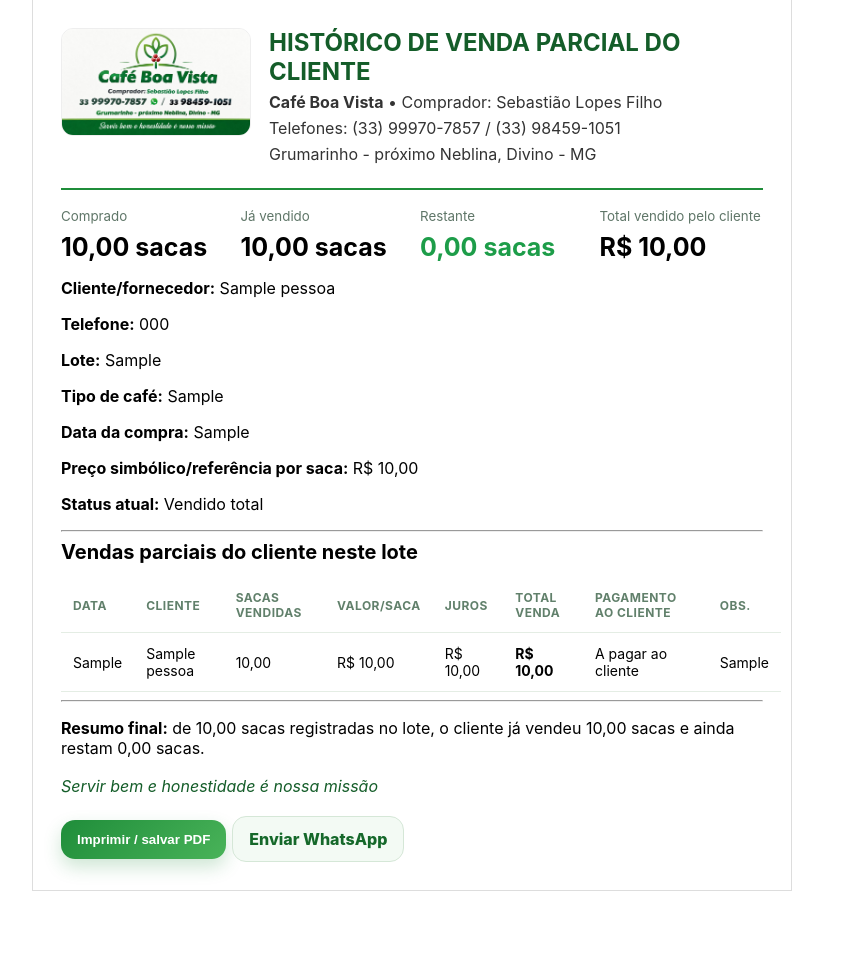
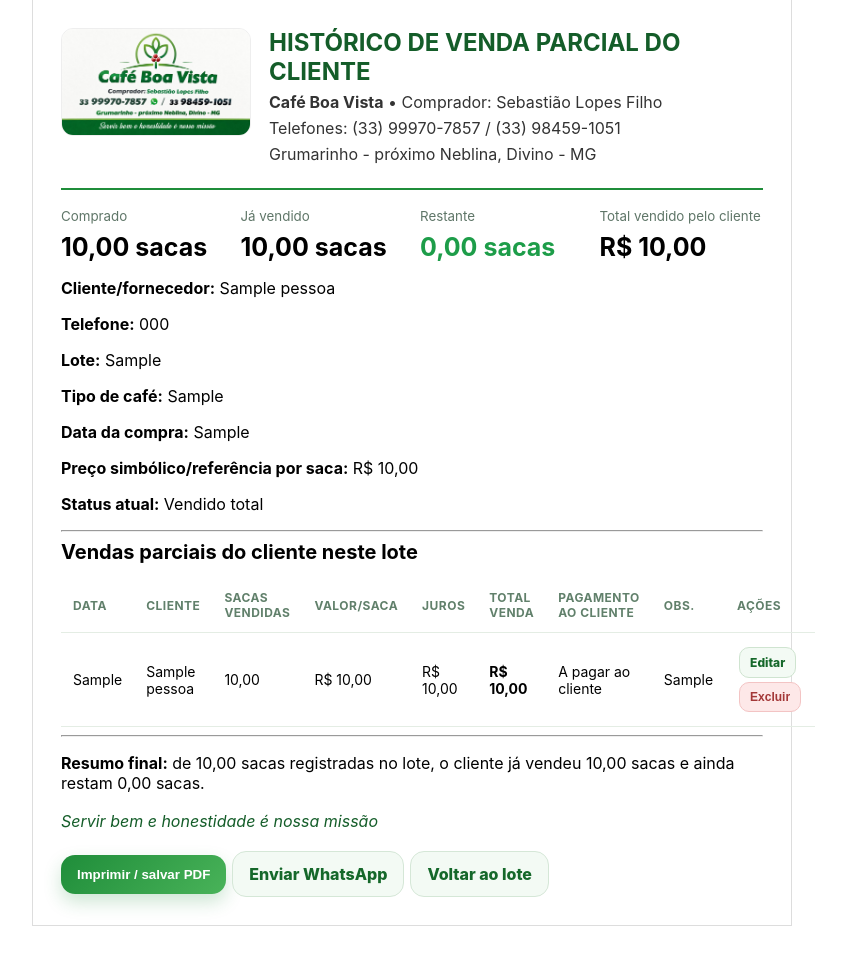
Before and after one commit to sketchJayJay/sistemaagroseguro, a Flask app: page /compras/1/historico in a window 1280 px wide. Shown: the part 31-987 px from the top of the page, without its empty margins (228-1074 px from the left). Before the commit the page ends 922 px from the top, so only its background shows below. Run offline with Flask 3, Linux system fonts and the light colour scheme; tables that the repository leaves empty hold one stand-in row (values such as "Sample post").

Commit message:
Add files via upload

```diff
--- a/app.py
+++ b/app.py
@@ -260,6 +260,14 @@ def whatsapp_link(texto):
     return "https://wa.me/?text=" + urllib.parse.quote(texto or '')
 
 app.jinja_env.globals['whatsapp_link'] = whatsapp_link
+
+
+def safe_return_url(default_endpoint='vendas', **default_values):
+    """Retorna para uma tela interna depois de editar/excluir, sem abrir redirecionamento externo."""
+    destino = request.form.get('return_to') or request.args.get('return_to') or ''
+    if destino.startswith('/') and not destino.startswith('//'):
+        return destino
+    return url_for(default_endpoint, **default_values)
 
 
 def get_acerto_data(pessoa_id):
@@ -955,8 +963,9 @@ def editar_venda(venda_id):
         update_compra_status(old_compra_id); update_compra_status(compra_id)
         log_acao('Venda editada', 'venda', venda_id, f"Total: {br_money(total)}")
         flash('Venda atualizada. Preço, juros, lucro e estoque recalculados.')
-        return redirect(url_for('vendas'))
-    return render_template('editar_venda.html', venda=venda, pessoas=pessoas_rows, lotes=lotes, tipos_cafe=TIPOS_CAFE)
+        return redirect(safe_return_url('vendas'))
+    return_to = safe_return_url('vendas')
+    return render_template('editar_venda.html', venda=venda, pessoas=pessoas_rows, lotes=lotes, tipos_cafe=TIPOS_CAFE, return_to=return_to)
 
 
 @app.route('/vendas/<int:venda_id>/excluir', methods=['POST'])
@@ -966,7 +975,7 @@ def excluir_venda(venda_id):
     if venda: update_compra_status(venda['compra_id'])
     log_acao('Venda excluída', 'venda', venda_id, '')
     flash('Venda excluída e estoque recalculado.')
-    return redirect(url_for('vendas'))
+    return redirect(safe_return_url('vendas'))
 
 
 @app.route('/lotes')
--- a/templates/editar_compra.html
+++ b/templates/editar_compra.html
@@ -62,11 +62,11 @@
   <div class="card">
     <h2>Histórico de vendas parciais</h2>
     <table>
-      <tr><th>Data</th><th>Sacas</th><th>Preço/saca</th><th>Total</th><th>Pagamento</th></tr>
+      <tr><th>Data</th><th>Sacas</th><th>Preço/saca</th><th>Total</th><th>Pagamento</th><th>Ações</th></tr>
       {% for v in historico.vendas %}
-      <tr><td>{{ v.data }}</td><td>{{ v.quantidade_sacas|num }}</td><td>{{ v.valor_saca|money }}</td><td>{{ v.valor_total|money }}</td><td>{% if v.status_recebimento in ['Pago ao cliente','Recebido'] %}Pago ao cliente{% else %}A pagar ao cliente{% endif %}</td></tr>
+      <tr><td>{{ v.data }}</td><td>{{ v.quantidade_sacas|num }}</td><td>{{ v.valor_saca|money }}</td><td>{{ v.valor_total|money }}</td><td>{% if v.status_recebimento in ['Pago ao cliente','Recebido'] %}Pago ao cliente{% else %}A pagar ao cliente{% endif %}</td><td><a class="mini" href="{{ url_for('editar_venda', venda_id=v.id, return_to=url_for('editar_compra', compra_id=compra.id)) }}">Editar</a><form method="post" action="{{ url_for('excluir_venda', venda_id=v.id) }}" style="display:inline" onsubmit="return confirm('Excluir essa venda parcial? O saldo do lote será recalculado.');"><input type="hidden" name="return_to" value="{{ url_for('editar_compra', compra_id=compra.id) }}"><button class="mini danger">Excluir</button></form></td></tr>
       {% else %}
-      <tr><td colspan="5">Nenhuma venda parcial lançada ainda.</td></tr>
+      <tr><td colspan="6">Nenhuma venda parcial lançada ainda.</td></tr>
       {% endfor %}
     </table>
   </div>
--- a/templates/editar_venda.html
+++ b/templates/editar_venda.html
@@ -1,6 +1,7 @@
 {% extends 'base.html' %}{% block content %}
 <h1>Editar venda do cliente</h1><p class="subtitle">Altere a quantidade vendida, preço por saca e pagamento ao cliente. O saldo do lote será recalculado.</p>
 <div class="card"><form method="post" class="form">
+  <input type="hidden" name="return_to" value="{{ return_to }}">
   <div><label>Data</label><input type="date" name="data" value="{{ venda.data }}" required></div>
   <div><label>Buscar cliente</label><input type="search" class="select-search" data-target="pessoa_id" placeholder="Digite para filtrar"></div>
   <div><label>Cliente</label><select name="pessoa_id" id="pessoa_id"><option value="">Sem cadastro</option>{% for p in pessoas %}<option value="{{ p.id }}" {% if venda.pessoa_id==p.id %}selected{% endif %}>{{ p.nome }}</option>{% endfor %}</select></div>
@@ -15,6 +16,6 @@
   <div><label>Forma de pagamento ao cliente</label><input name="forma_pagamento" value="{{ venda.forma_pagamento or '' }}"></div>
   <div><label>Pagamento ao cliente</label><select name="status_recebimento"><option value="A pagar ao cliente" {% if venda.status_recebimento in ['A pagar ao cliente','Pendente'] %}selected{% endif %}>A pagar ao cliente</option><option value="Pago ao cliente" {% if venda.status_recebimento in ['Pago ao cliente','Recebido'] %}selected{% endif %}>Pago ao cliente</option></select></div>
   <div class="span"><label>Observação</label><input name="observacao" value="{{ venda.observacao or '' }}"></div>
-  <button class="btn">Salvar alterações</button><a class="btn light" href="{{ url_for('vendas') }}">Voltar</a>
+  <button class="btn">Salvar alterações</button><a class="btn light" href="{{ return_to }}">Voltar</a>
 </form></div>
 {% endblock %}
--- a/templates/recibo_lote.html
+++ b/templates/recibo_lote.html
@@ -37,7 +37,7 @@
     <h2>Vendas parciais do cliente neste lote</h2>
     {% if vendas %}
       <table>
-        <tr><th>Data</th><th>Cliente</th><th>Sacas vendidas</th><th>Valor/saca</th><th>Juros</th><th>Total venda</th><th>Pagamento ao cliente</th><th>Obs.</th></tr>
+        <tr><th>Data</th><th>Cliente</th><th>Sacas vendidas</th><th>Valor/saca</th><th>Juros</th><th>Total venda</th><th>Pagamento ao cliente</th><th>Obs.</th><th class="no-print">Ações</th></tr>
         {% for v in vendas %}
         <tr>
           <td>{{ v.data }}</td>
@@ -48,6 +48,13 @@
           <td><b>{{ v.valor_total|money }}</b></td>
           <td>{% if v.status_recebimento in ['Pago ao cliente','Recebido'] %}Pago ao cliente{% else %}A pagar ao cliente{% endif %}</td>
           <td>{{ v.observacao or '-' }}</td>
+          <td class="no-print">
+            <a class="mini" href="{{ url_for('editar_venda', venda_id=v.id, return_to=url_for('historico_lote', compra_id=compra.id)) }}">Editar</a>
+            <form method="post" action="{{ url_for('excluir_venda', venda_id=v.id) }}" style="display:inline" onsubmit="return confirm('Excluir essa venda parcial? O saldo do lote será recalculado.');">
+              <input type="hidden" name="return_to" value="{{ url_for('historico_lote', compra_id=compra.id) }}">
+              <button class="mini danger">Excluir</button>
+            </form>
+          </td>
         </tr>
         {% endfor %}
       </table>
@@ -58,7 +65,7 @@
     <hr>
     <p><b>Resumo final:</b> de {{ qtd_original|num }} sacas registradas no lote, o cliente já vendeu {{ vendido|num }} sacas e ainda restam {{ restante|num }} sacas.</p>
     <p class="receipt-slogan">Servir bem e honestidade é nossa missão</p>
-    <div class="actions no-print"><button onclick="window.print()" class="btn">Imprimir / salvar PDF</button><a class="btn light" href="{{ whatsapp_link(texto_whatsapp) }}" target="_blank">Enviar WhatsApp</a></div>
+    <div class="actions no-print"><button onclick="window.print()" class="btn">Imprimir / salvar PDF</button><a class="btn light" href="{{ whatsapp_link(texto_whatsapp) }}" target="_blank">Enviar WhatsApp</a><a class="btn light" href="{{ url_for('editar_compra', compra_id=compra.id) }}">Voltar ao lote</a></div>
   </div>
 </body>
 </html>
```
